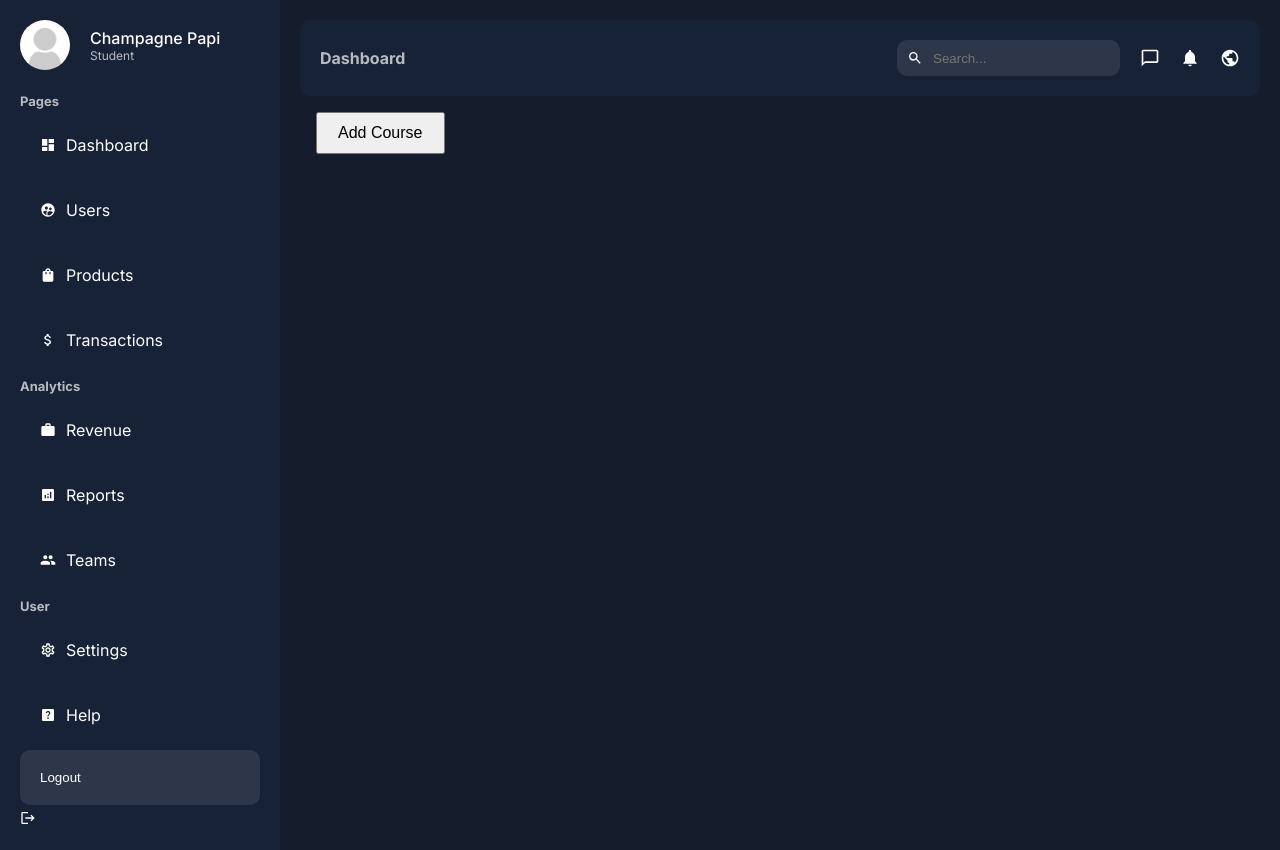
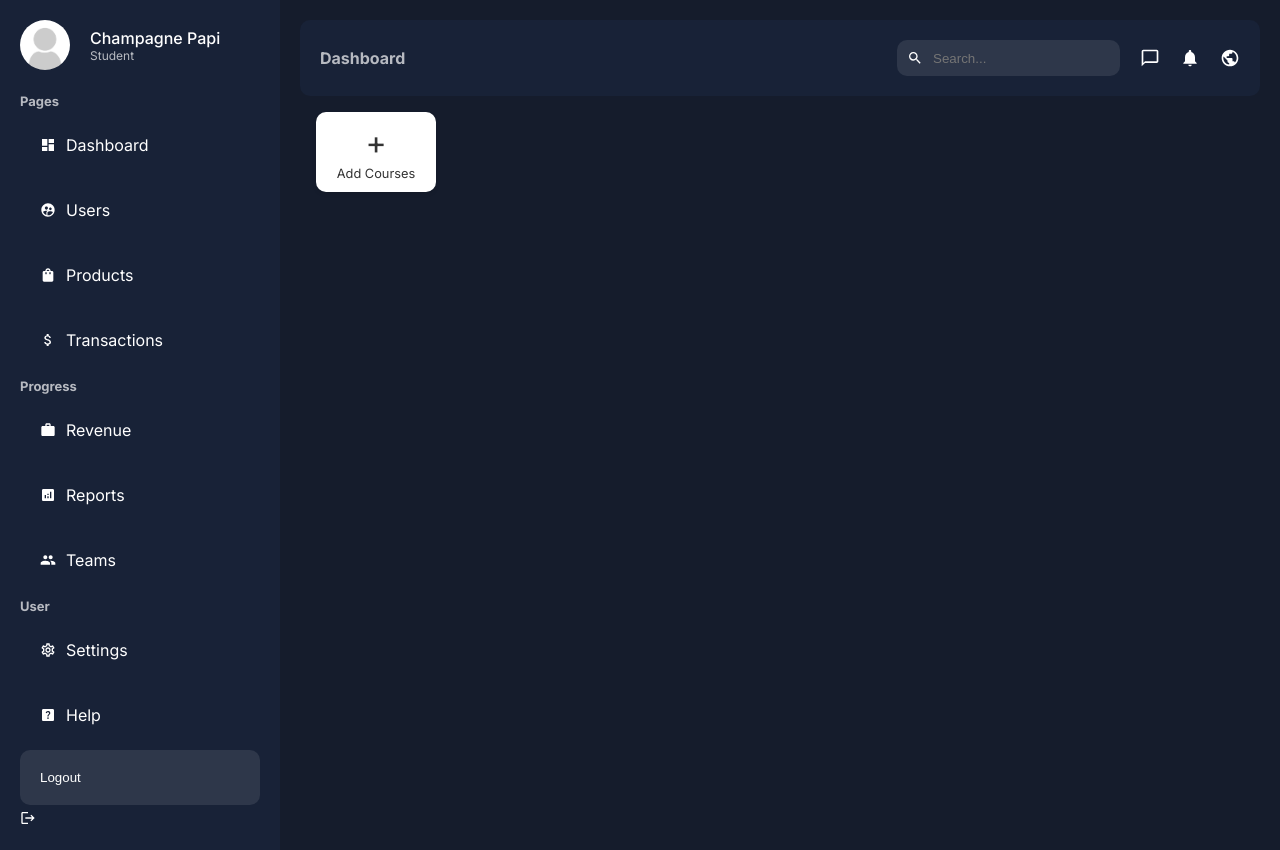
Before and after one commit to akuazzam/alchemi, a Next.js app: page /components/dashboard in a window 1280 px wide. Built offline with nearby package versions, Linux system fonts and the light colour scheme.

Commit message:
Add course Updates

```diff
--- a/src/app/components/Ui/dashboard/dashboard.module.css
+++ b/src/app/components/Ui/dashboard/dashboard.module.css
@@ -12,12 +12,39 @@
     flex: 4;
     padding: 20px;
 }
-.addButton {
+
+/* Style for the 'Add Course' circular button */
+.addCourseButton {
+    display: flex;
+    flex-direction: column;
+    align-items: center;
+    justify-content: center;
     margin: 16px;
-    padding: 10px 20px;
-    font-size: 1rem;
+    background-color: #ffffff; /* Change to match your design */
+    border-radius: 10px; /* Adjust the radius to make it more rectangular */
+    width: 120px; /* Adjust the width to make it a rectangle */
+    height: 80px; /* Adjust the height to make it a rectangle */
+    box-shadow: 0 2px 4px rgba(0, 0, 0, 0.1); /* Optional: Shadow for depth */
     cursor: pointer;
-  }
+    transition: transform 0.3s;
+}
+
+.addCourseButton:hover {
+    transform: scale(1.4); /* Slight zoom effect on hover */
+}
+
+/* Style for the plus icon inside the button */
+.plusIcon {
+    font-size: 2rem; /* Size of the plus sign */
+    color: #333; /* Color of the plus sign */
+}
+
+/* Style for the text below the plus icon */
+.addCourseText {
+    font-size: 0.8rem; /* Size of the text */
+    color: #333; /* Color of the text */
+    margin-top: 4px; /* Space between icon and text */
+}
 
   .modal {
     position: fixed;
--- a/src/app/components/Ui/dashboard/sidebar/sidebar.jsx
+++ b/src/app/components/Ui/dashboard/sidebar/sidebar.jsx
@@ -41,7 +41,7 @@ const menuItems = [
       ],
     },
     {
-      title: "Analytics",
+      title: "Progress",
       list: [
         {
           title: "Revenue",
--- a/src/app/components/dashboard/page.jsx
+++ b/src/app/components/dashboard/page.jsx
@@ -26,9 +26,10 @@ const Dashboard = () => {
 <h3 className={styles.cardTitle}>{course.title}</h3>
 </div>
       ))}
-<button className={styles.addButton} onClick={() => setShowAddCourse(true)}>
-        Add Course
-</button>
+<div className={styles.addCourseButton} onClick={() => setShowAddCourse(true)}>
+<div className={styles.plusIcon}>+</div>
+<div className={styles.addCourseText}>Add Courses</div>
+</div>
 
       {showAddCourse && (
 <div className={styles.modal}>
@@ -57,4 +58,4 @@ const Dashboard = () => {
   );
 };
 
-export default Dashboard
+export default Dashboard;
```
